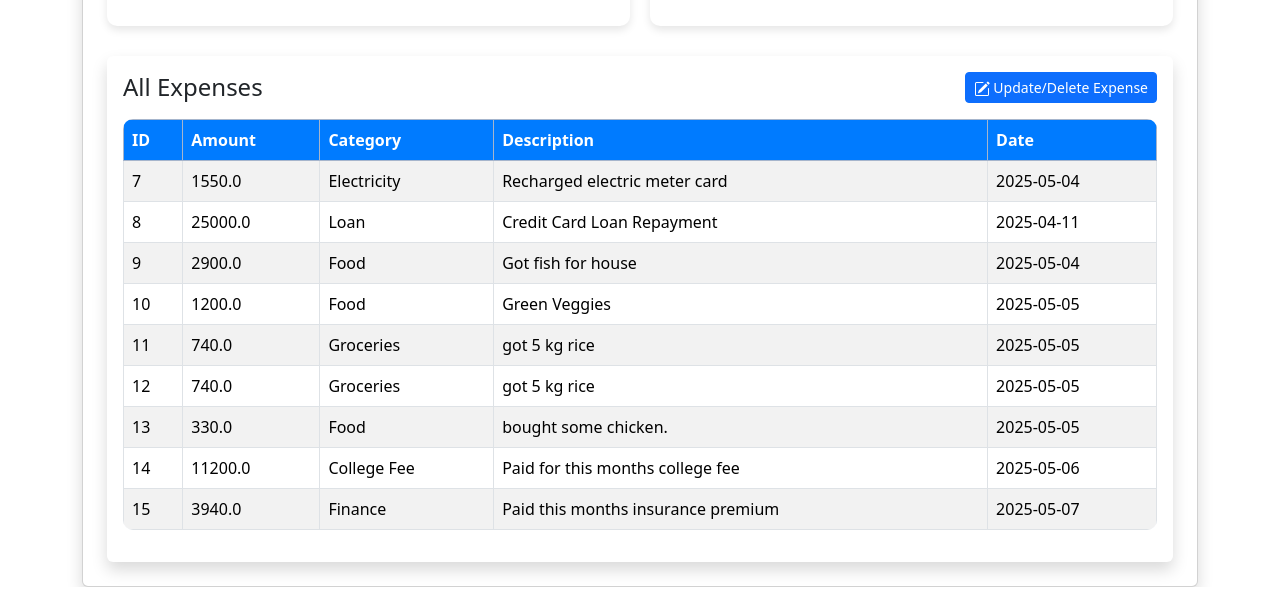
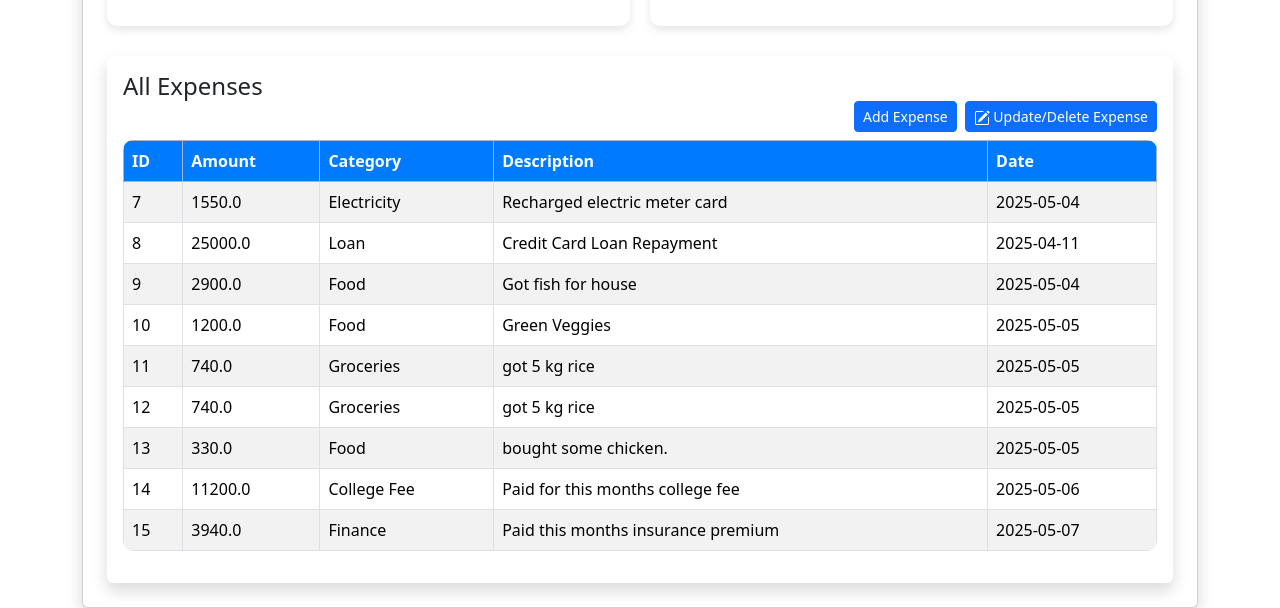
Before and after one commit to zayed0099/finance-tracker-app, a Flask app: page /dashboard in a window 1280 px wide. Shown: the part 500-1108 px from the top of the page. Before the commit the page ends 1087 px from the top, so only its background shows below. Run offline with Flask 3, Linux system fonts and the light colour scheme; a map, chart or similar area stays blank.

Commit message:
Fixed Bugs, 8th may

```diff
--- a/app/routes.py
+++ b/app/routes.py
@@ -10,8 +10,7 @@ def setup_routes(app):
 	def home():
 		return render_template('home.html')  # Add this file to templates
 
-	# Additional routes can go here
-
+		# Data entry in the system
 	@app.route('/manage-expense', methods=["POST", "GET"])
 	def adding_data():
 		if request.method == "POST":
@@ -30,12 +29,12 @@ def setup_routes(app):
 		all_details = Details.query.all()
 		return render_template("view.html", details=all_details)
 
+		# filtering data + option to update and delete
 	@app.route('/manage-expense/view', methods=["POST", "GET"])
 	def filter_data():
 		if request.method == "POST":
-			user_input = request.form["fil_data"]
+			user_input = request.form.get("fil_data", "").strip() # Safely get and clean user input by removing extra spaces
 			search_term = f"%{user_input}%"
-			user_input = request.form.get("fil_data", "").strip() # forgot why it was done
 
 			if user_input:
 				# ... apply search filter
@@ -53,6 +52,7 @@ def setup_routes(app):
 		all_details = Details.query.all() # by default get.
 		return render_template("filter.html", details=all_details)
 
+		# updating data
 	@app.route("/manage-expense/update/<int:id>", methods=["POST", "GET"])
 	def update_data(id):
 		user_to_update = Details.query.get_or_404(id)
@@ -66,6 +66,7 @@ def setup_routes(app):
 		else:
 			return render_template("update.html", id=id, user=user_to_update)
 
+		# deleting data
 	@app.route("/manage-expense/delete/<int:id>", methods=["POST", "GET"])
 	def delete_data(id):
 		user_to_delete = Details.query.get_or_404(id)
@@ -78,7 +79,7 @@ def setup_routes(app):
 		else:
 			return render_template("delete.html", id=id, user=user_to_delete)
 
-
+		# dashboard with graph and table of all data in db
 	@app.route("/dashboard")
 	def dashboard():
 		results = db.session.query(
--- a/app/templates/base.html
+++ b/app/templates/base.html
@@ -97,6 +97,7 @@
     Manage Expense
   </a>
   <ul class="dropdown-menu" aria-labelledby="manageDropdown">
+    <li><a class="dropdown-item" href="{{ url_for('adding_data') }}">Add Expense</a></li>
     <li><a class="dropdown-item" href="{{ url_for('filter_data') }}">Update/Delete Expense</a></li>
   </ul>
 </li>
--- a/app/templates/dashboard.html
+++ b/app/templates/dashboard.html
@@ -64,8 +64,10 @@
 
     <!-- Table Section -->
     <div class="p-3 bg-white shadow rounded">
-        <div class="d-flex justify-content-between align-items-center mb-3">
+
             <h4 class="mb-0">All Expenses</h4>
+            <div class="d-flex justify-content-end align-items-center gap-2 mb-2">
+    <a href="{{ url_for('adding_data') }}" class="btn btn-primary btn-sm">Add Expense</a>
     <a href="{{ url_for('filter_data') }}" class="btn btn-primary btn-sm">
         <svg xmlns="http://www.w3.org/2000/svg" width="16" height="16" fill="currentColor"
              class="bi bi-pencil-square" viewBox="0 0 16 16">
@@ -77,6 +79,7 @@
         Update/Delete Expense
     </a>
 </div>
+
 
         <div class="table-responsive">
             <table class="table table-bordered table-hover table-striped">
--- a/app/templates/view.html
+++ b/app/templates/view.html
@@ -115,10 +115,10 @@
             </div>
             <div class="card-body">
               <form action="/manage-expense" method="POST">
-                <div class="mb-3">
+                <!-- <div class="mb-3">
                   <label for="user_id" class="form-label">User ID*</label>
                   <input type="text" class="form-control" id="user_id" name="user_id" placeholder="Enter User ID" required>
-                </div>
+                </div> -->
                 <div class="mb-3">
                   <label for="amount" class="form-label">Amount*</label>
                   <input type="number" class="form-control" id="amount" name="amount" placeholder="Enter Amount" required>
```
Lines whose indentation alone changed are shown as unchanged.
